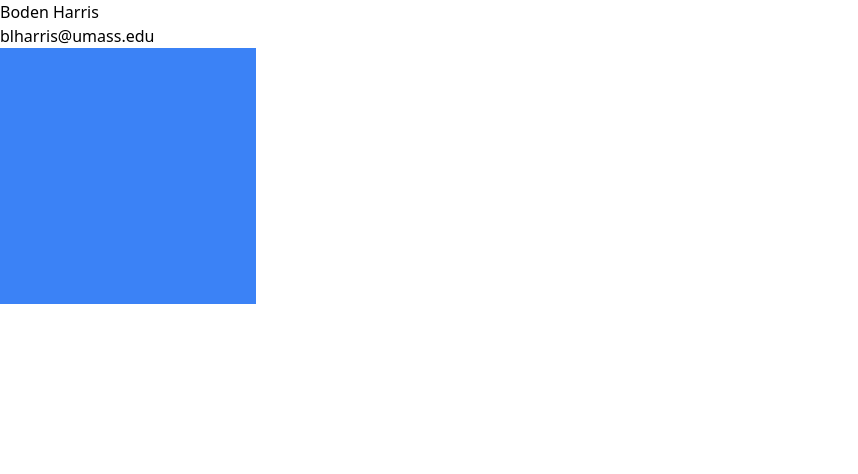
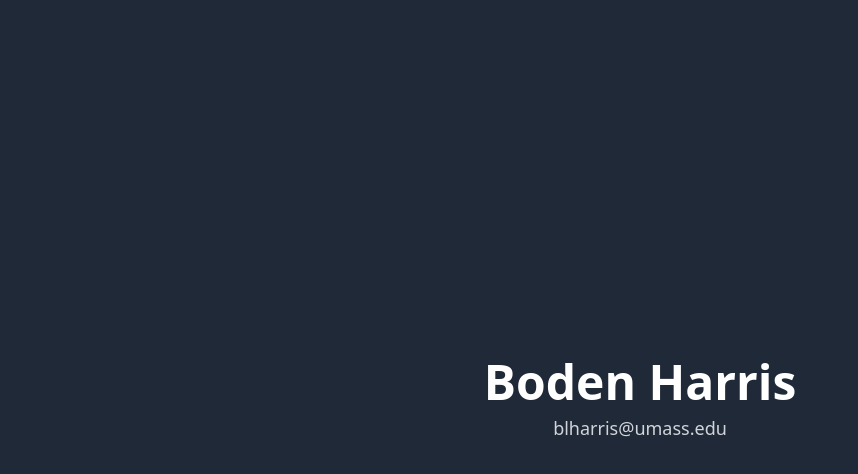
Before and after one commit to bodenharris/learrning-sveltekit, a SvelteKit app: page / in a window 1280 px wide. Shown: the top 474 px of the page, without its empty margins (0-858 px from the left). Built offline with nearby package versions, Linux system fonts and the light colour scheme.

Commit message:
Formatting

```diff
--- a/src/routes/+page.svelte
+++ b/src/routes/+page.svelte
@@ -1,3 +1,5 @@
-<h1>Boden Harris</h1>
-<h2>blharris@umass.edu</h2>
-<div class="w-64 h-64 bg-blue-500"></div>
+
+<div class="min-h-screen bg-gray-800 flex flex-col items-center justify-center text-center p-6">
+    <h1 class="text-5xl font-extrabold text-white">Boden Harris</h1>
+    <h2 class="text-lg text-gray-300 mt-2">blharris@umass.edu</h2>
+</div>
```
